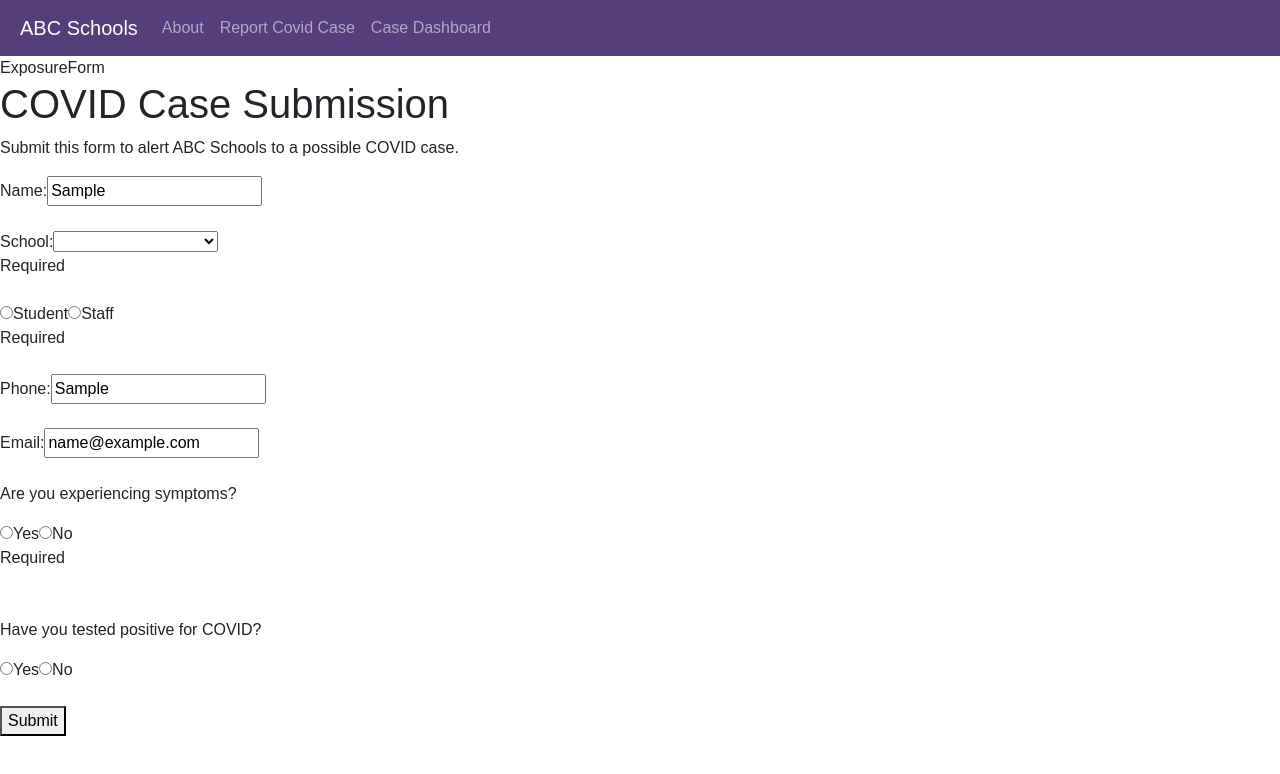
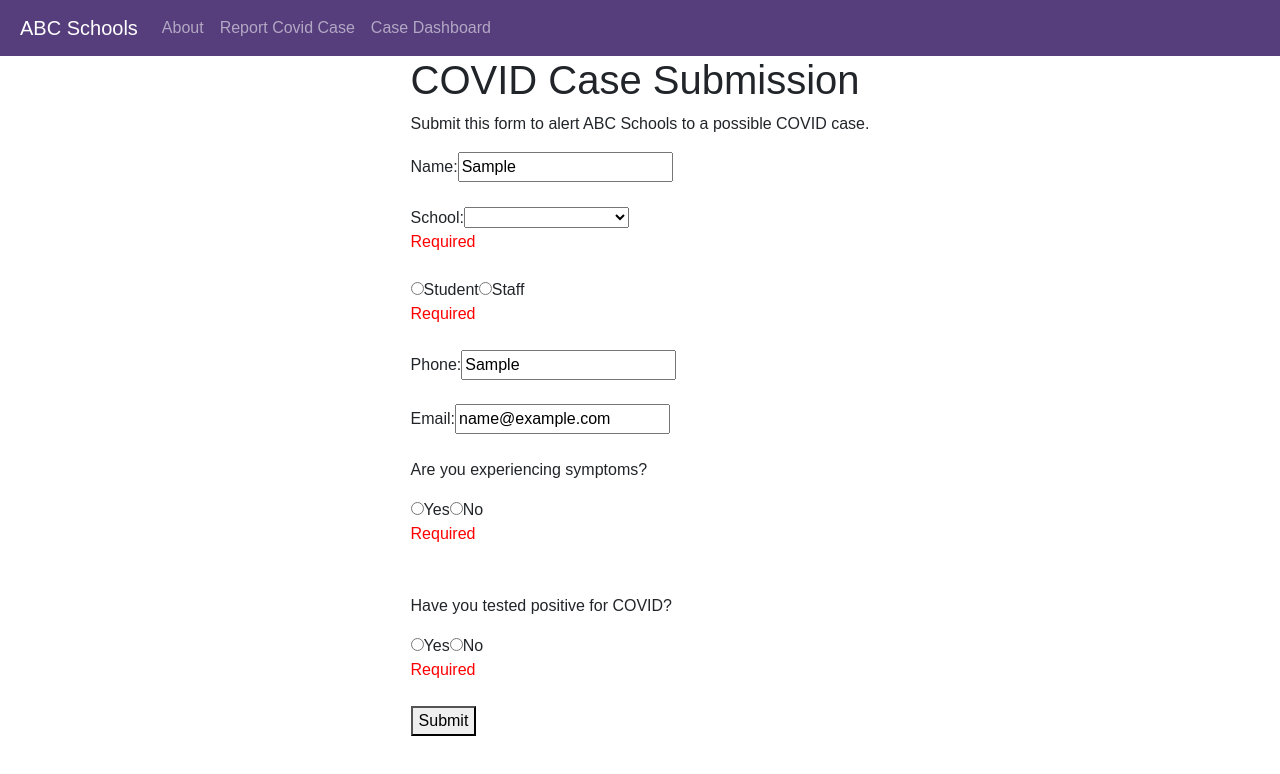
Before and after one commit to dcartist/kdc-covid-submission, a React (Create React App) app: page /exposure in a window 1280 px wide. Both pictures are taken after typing "Sample", "Sample", "name@example.com" into the empty fields and a click on the button "Submit". Shown: the top 774 px of the page. Built offline with nearby package versions, Linux system fonts and the light colour scheme.

Commit message:
adding more validation and error message color

```diff
--- a/src/Components/CovidForm/CovidForm.js
+++ b/src/Components/CovidForm/CovidForm.js
@@ -22,7 +22,7 @@ export default function CovidForm() {
             // Update the initial values object below to include all possible form fields,
             // and to set any default values, if necessary
             // https://formik.org/docs/api/formik#initialvalues-values
-            { name: "", school: "", phone: "", email: "", school_role: "", guardian_name: "", symptoms: ""}
+            { name: "", school: "", phone: "", email: "", school_role: "", guardian_name: "", symptoms: "", covid: ""}
           }
           validationSchema={
             // TO-DO
@@ -50,8 +50,6 @@ export default function CovidForm() {
             // In a real app we'd save to the database here.
             // setSubmitted(true);
             setModalShow(!modalshow)
-            console.log("click")
-            console.log(modalshow)
             // Delete this alert when your implementation is complete.
             // window.alert(JSON.stringify(values));
           }}
@@ -65,7 +63,7 @@ export default function CovidForm() {
                 <div>
                   <label>Name: </label>
                   <Field type="text" name="name" />
-                  <ErrorMessage name="name" component="div" />
+                  <ErrorMessage name="name" component="div"  className="error-message" />
                 </div>
                 <br />
 
@@ -82,7 +80,7 @@ export default function CovidForm() {
                   <ErrorMessage
                     name="school"
                     component="div"
-                    className="error"
+                    className="error-message"
                   />
                 </div>
                 <br />
@@ -96,7 +94,7 @@ export default function CovidForm() {
               <Field type="radio" name="school_role" value="staff" />
               Staff
             </label>
-            <ErrorMessage name="school_role" component="div" />
+            <ErrorMessage name="school_role" component="div"  className="error-message" />
           </div>
 
 
@@ -104,7 +102,7 @@ export default function CovidForm() {
             <div>
             <label>Guardian Name: </label>
             <Field type="text" name="guardian_name" />
-            <ErrorMessage name="guardian_name" component="div" />
+            <ErrorMessage name="guardian_name" component="div"  className="error-message"/>
           </div>
           )
 
@@ -114,13 +112,13 @@ export default function CovidForm() {
                 <div>
                   <label>{values.school_role == "student"  && <span>Guardian</span> } Phone:  </label>
                   <Field type="text" name="phone" />
-                  <ErrorMessage name="phone" component="div" />
+                  <ErrorMessage name="phone" component="div" className="error-message" />
                 </div>
                 <br></br>
                 <div>
                   <label>{values.school_role == "student"  &&  <span>Guardian</span> } Email:  </label>
                   <Field type="email" name="email" />
-                  <ErrorMessage name="email" component="div" />
+                  <ErrorMessage name="email" component="div" className="error-message"/>
                 </div>
                 <br></br>
                 <p> Are you experiencing symptoms?</p>
@@ -133,7 +131,7 @@ export default function CovidForm() {
               <Field type="radio" name="symptoms" value="false" />
               No
             </label>
-            <ErrorMessage name="symptoms" component="div" />
+            <ErrorMessage name="symptoms" component="div"  className="error-message"/>
           </div>
                 <br></br>
                 <br></br>
@@ -147,13 +145,12 @@ export default function CovidForm() {
               <Field type="radio" name="covid" value="false" />
               No
             </label>
-            <ErrorMessage name="covid" component="div" />
+            <ErrorMessage name="covid" component="div" className="error-message" />
           </div>
                 <br></br>
                 <div>
-                  <CovidModal showModal={modalshow} setModalShow={setModalShow} data={values}></CovidModal>
+                  <CovidModal showModal={modalshow} setModalShow={setModalShow} setSubmitted={setSubmitted} data={values}></CovidModal>
                   <button type="submit">Submit</button>
-                  {/* <button type="submit" onClick={(e)=>results(values)}>Submit</button> */}
                 </div>
               </Form>
             )
@@ -166,7 +163,7 @@ export default function CovidForm() {
               once the form has been submitted.
           */}
           <div>
-            <p>Form submitted!</p>
+            <p>Thank you for your submission</p>
           </div>
         </>
       )}
--- a/src/Components/CovidModal/CovidModal.js
+++ b/src/Components/CovidModal/CovidModal.js
@@ -7,16 +7,12 @@
         const handleClose = () => {
         axios.post(`https://obscure-spire-94534.herokuapp.com/api/new`, props.data)
         .then(res => {
-        console.log(res);
-        console.log(res.data);
         setShow(false)
         props.setModalShow(false)
+        props.setSubmitted(true)
           })
-            // ()=>props.setModalShow(false)
             }
         const handleShow = () => setShow(true);
-        console.log(props)
-        // console.log(show)
         let details = [];
         let count = 0
         for (const property in props.data) {
--- a/src/Pages/ExposureForm/ExposureForm.js
+++ b/src/Pages/ExposureForm/ExposureForm.js
@@ -2,8 +2,7 @@ import React from 'react'
 import CovidForm from '../../Components/CovidForm/CovidForm'
 export default function ExposureForm() {
   return (
-    <div>
-        ExposureForm
+    <div className="exposure-form-base">
     <CovidForm></CovidForm>
     </div>
   )
--- a/src/styles.css
+++ b/src/styles.css
@@ -12,3 +12,12 @@
 .logo {
   margin-left: 20px;
 }
+
+.exposure-form-base{
+  display: flex;
+  justify-content: center;
+}
+
+.error-message{
+  color: red;
+}
```
